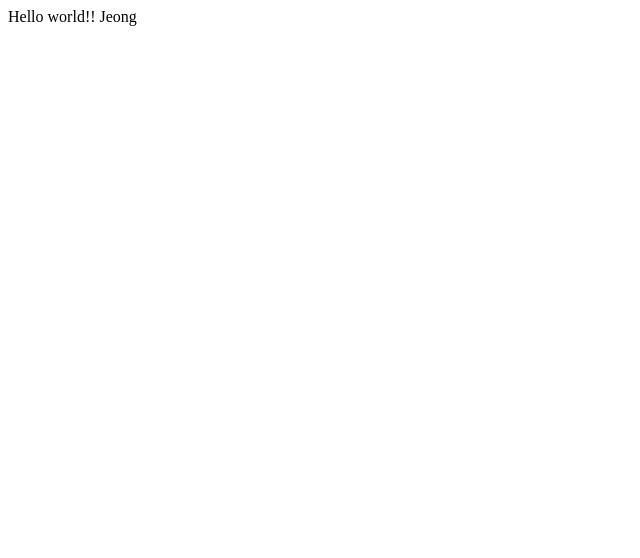
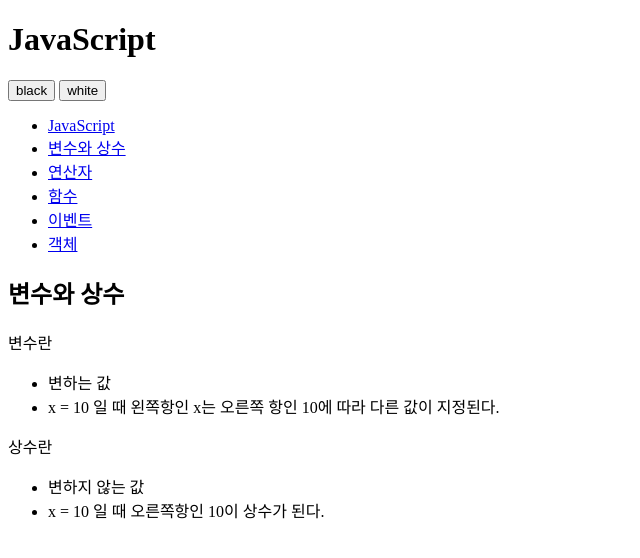
Before and after one commit to rushmax/opentutorials-jeong, a plain HTML site: page index.html in a window 1280 px wide. Shown: the whole page, without its empty margins (0-640 px from the left). Drawn offline with Linux system fonts and the light colour scheme.

Commit message:
change index.html

```diff
--- a/index.html
+++ b/index.html
@@ -1,24 +1,53 @@
 <!DOCTYPE html>
-<html lang="en">
+<html>
     <head>
         <meta charset="utf-8" />
-
-        <!-- Always force latest IE rendering engine (even in intranet) & Chrome Frame
-        Remove this if you use the .htaccess -->
-        <meta http-equiv="X-UA-Compatible" content="IE=edge,chrome=1" />
-
-        <title>index</title>
-        <meta name="description" content="" />
-        <meta name="author" content="egoing" />
-
-        <meta name="viewport" content="width=device-width; initial-scale=1.0" />
-
-        <!-- Replace favicon.ico & apple-touch-icon.png in the root of your domain and delete these references -->
-        <link rel="shortcut icon" href="/favicon.ico" />
-        <link rel="apple-touch-icon" href="/apple-touch-icon.png" />
     </head>
 
-    <body>
-        Hello world!! Jeong
+    <body id="body">
+        <div>
+            <header>
+                <h1>JavaScript</h1>
+            </header>
+            <div id="toolbar">
+                <input type="button" value="black" />
+                <input type="button" value="white" />
+            </div>
+            <nav>
+                <ul>
+                    <li><a href="http://opentutorials.org/course/49/17">JavaScript</a></li>
+                    <li><a href="http://opentutorials.org/course/49/16">변수와 상수</a></li>
+                    <li><a href="http://opentutorials.org/course/49/18">연산자</a></li>
+                    <li><a href="http://opentutorials.org/course/49/19">함수</a></li>
+                    <li><a href="http://opentutorials.org/course/49/20">이벤트</a></li>
+                    <li><a href="http://opentutorials.org/course/49/21">객체</a></li>
+                </ul>
+            </nav>
+            <article>
+                <h2>변수와 상수</h2>
+                <div>
+                    <p>변수란</p>
+                    <ul>
+                        <li>
+                            변하는 값
+                        </li>
+                        <li>
+                            x = 10 일 때 왼쪽항인 x는 오른쪽 항인 10에 따라 다른 값이 지정된다.
+                        </li>
+                    </ul>
+                    <p>
+                        상수란
+                    </p>
+                    <ul>
+                        <li>
+                            변하지 않는 값
+                        </li>
+                        <li>
+                            x = 10 일 때 오른쪽항인 10이 상수가 된다.
+                        </li>
+                    </ul>
+                </div>
+            </article>
+        </div>
     </body>
 </html>
```
